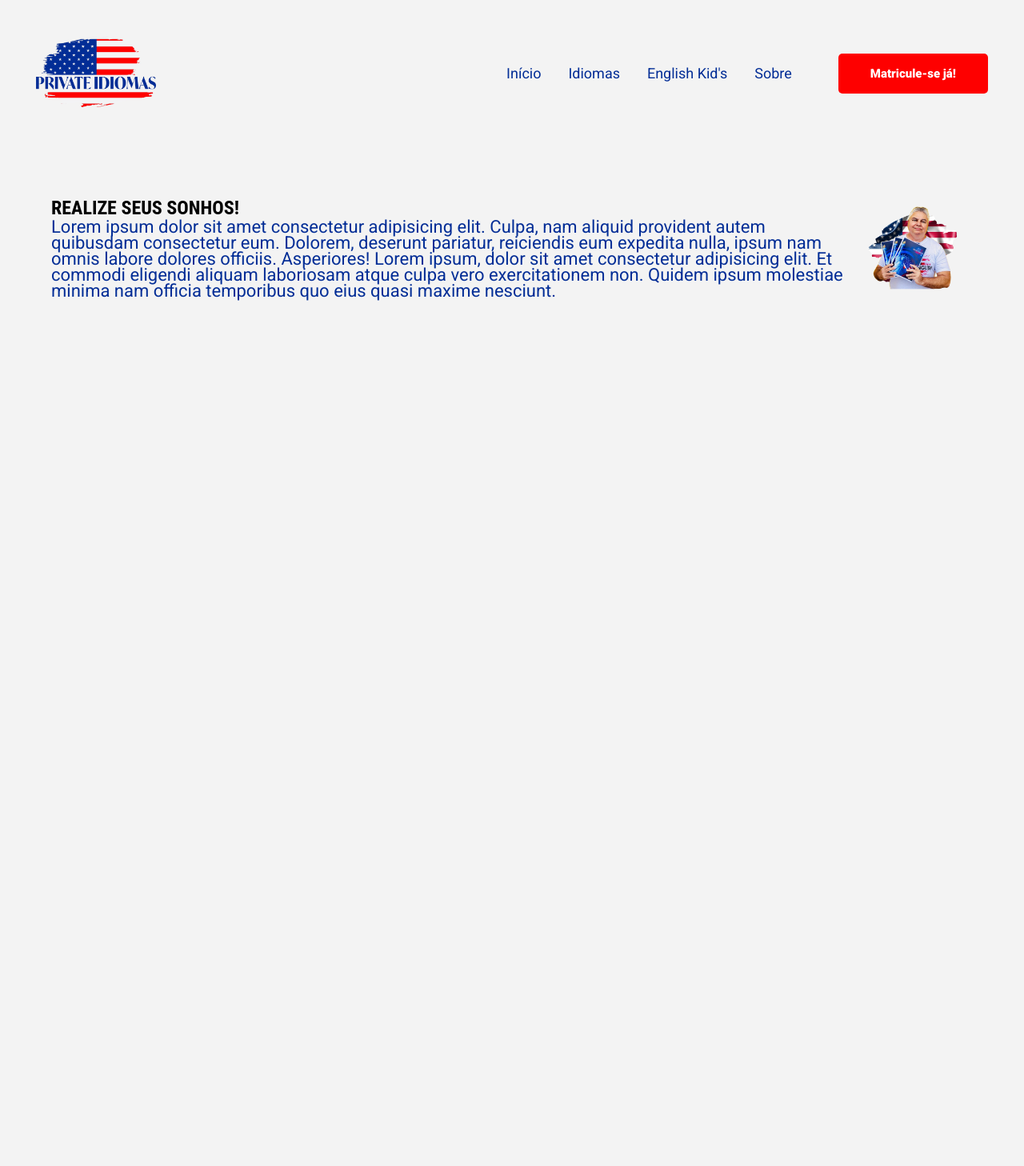
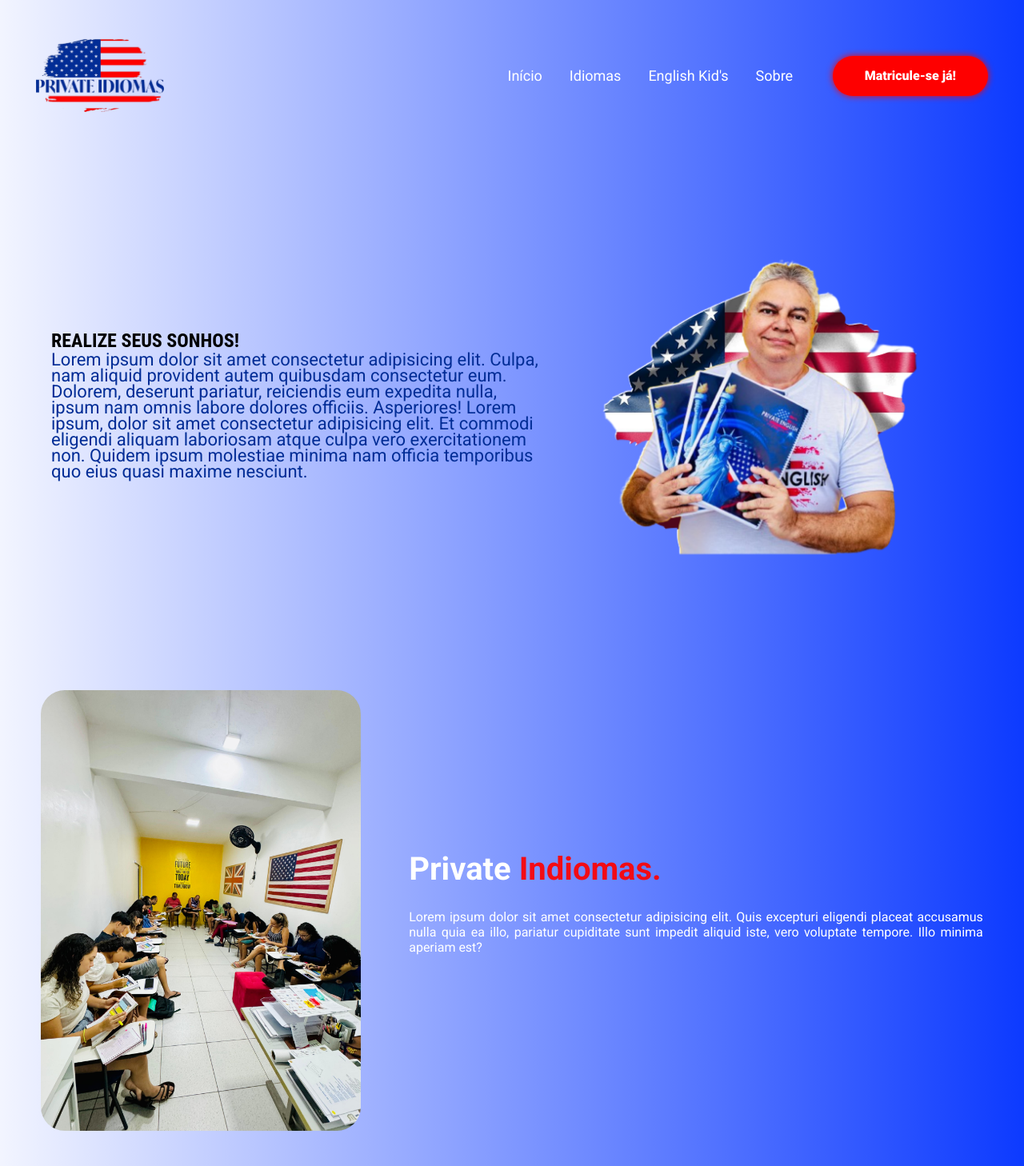
Before and after one commit to nandosabino/Private-English, a plain HTML site: page index.html in a window 1280 px wide. Shown: the whole page at 80% size. Before the commit the page ends 800 px from the top, so only its background shows below. Drawn offline with Linux system fonts and the light colour scheme; a web font is replaced by a local one.

Commit message:
mais adicoes

```diff
--- a/index.html
+++ b/index.html
@@ -17,7 +17,7 @@
       <div class="interface">
         <div class="logo">
           <a href="">
-            <img src="./assets/logo.jpeg" alt="logo-private-english">
+            <img class="logo" src="./assets/logo.png" alt="logo-private-english">
           </a>
         </div>
 
@@ -60,6 +60,19 @@
             </div>
 
         </section>
+        <section class="sobre" id="sobre">
+          <div class="interface">
+              <div class="flex">
+                  <div class="img-sobre">
+                      <img class="sala-de-aula" src="./assets/sala-de-aula.jpeg" alt="">
+                  </div>
+                  <div class="txt-sobre">
+                      <h2>Private <span>Indiomas.</span></h2>
+                      <p>Lorem ipsum dolor sit amet consectetur adipisicing elit. Quis excepturi eligendi placeat accusamus nulla quia ea illo, pariatur cupiditate sunt impedit aliquid iste, vero voluptate tempore. Illo minima aperiam est?</p>
+                  </div>
+              </div>
+          </div>
+      </section>
     </main>
 
   </body>
--- a/style.css
+++ b/style.css
@@ -1,4 +1,4 @@
-*{
+* {
     margin: 0;
     padding: 0;
     box-sizing: border-box;
@@ -6,8 +6,10 @@
 }
 
 body {
-    background-color: #f3f3f3;
-    height: 100vh;
+    background-image: url(assets/background.png);
+    background-size: cover;
+    background-repeat: no-repeat;
+    background-attachment: fixed;
 }
 
 .interface {
@@ -30,7 +32,7 @@ header {
 }
 
 header .link {
-    color: #022d96;
+    color: #ffffff;
     text-decoration: none;
     font-size: 18px;
     margin: 15px;
@@ -55,27 +57,32 @@ li {
 
 header .main-button button {
     padding: 10px 40px;
-    font-size: 15px;
+    font-size: 16px;
     font-weight: 900;
-    border-radius: 5px;
+    border-radius: 30px;
     cursor: pointer;
     background-color: #fe0000;
     border: none;
     height: 50px;
     text-align: center;
     color: #fff;
+    box-shadow: 0px 0px 8px #fe0000;
 }
 
-img {
-    width: 150px;
+.logo {
+    width: 160px;
+}
+
+.image-teacher {
+    width: 530px;
 }
 
 @keyframes animation {
-    0%{
+    0% {
         transform: scale(1);
     }
 
-    100%{
+    100% {
         transform: scale(1.05);
     }
 }
@@ -110,3 +117,34 @@ section.main-content .flex {
     font-size: 22px;
     line-height: 20px;
 }
+
+section.sobre {
+    padding: 40px 4%;
+}
+section.sobre .flex{
+    align-items: center;
+    gap: 60px;
+}
+
+section.sobre .txt-sobre {
+    color: #FFFFFF;
+}
+.sobre .txt-sobre h2 {
+    font-size: 40px;
+    line-height: 40px;
+    margin-bottom: 30px;
+
+}
+.sobre .txt-sobre h2 span {
+    color: #fe0000ea ;
+}
+.sobre .txt-sobre p {
+    margin: 20px 0;
+    text-align: justify;
+}
+
+.sala-de-aula {
+    width: 400px;
+    border-radius: 30px;
+    box-shadow: 40px solid black;
+}
```
Also changed, not shown: assets/background.png (added), assets/logo.png (added), assets/sala-de-aula.jpeg (added).
